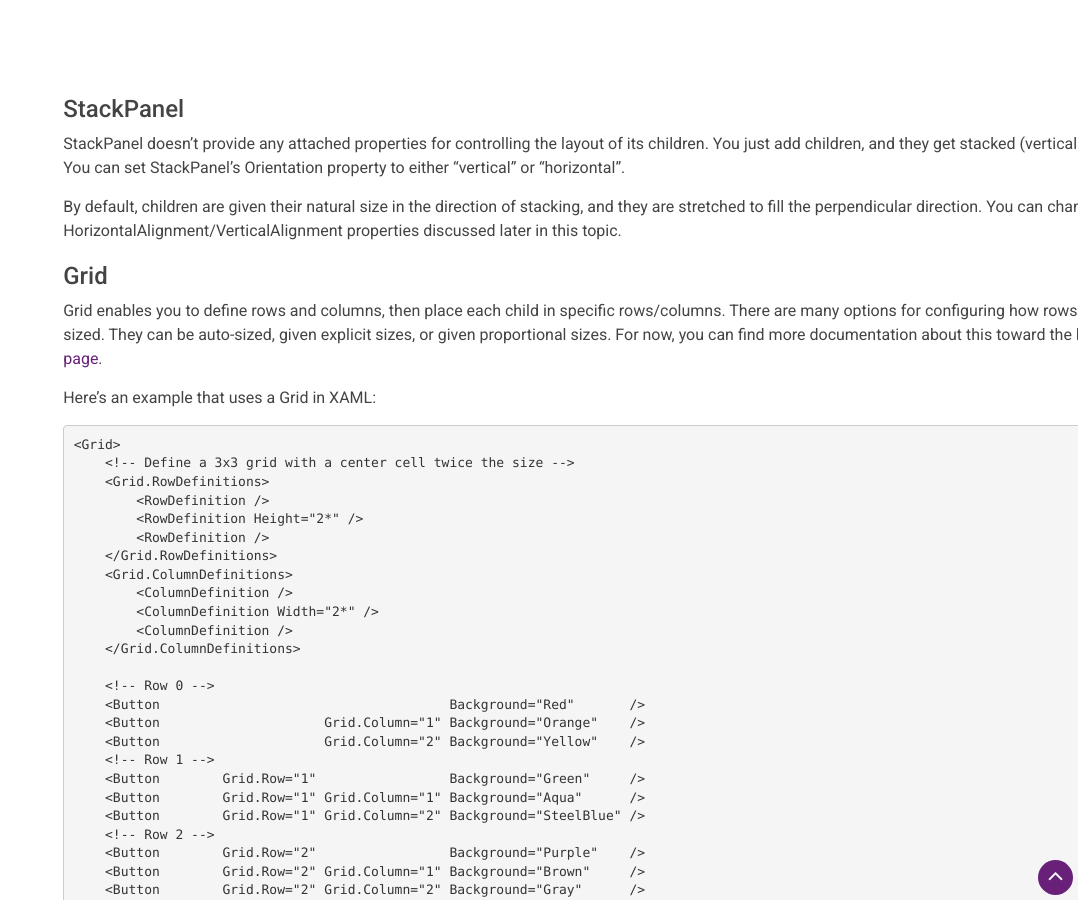
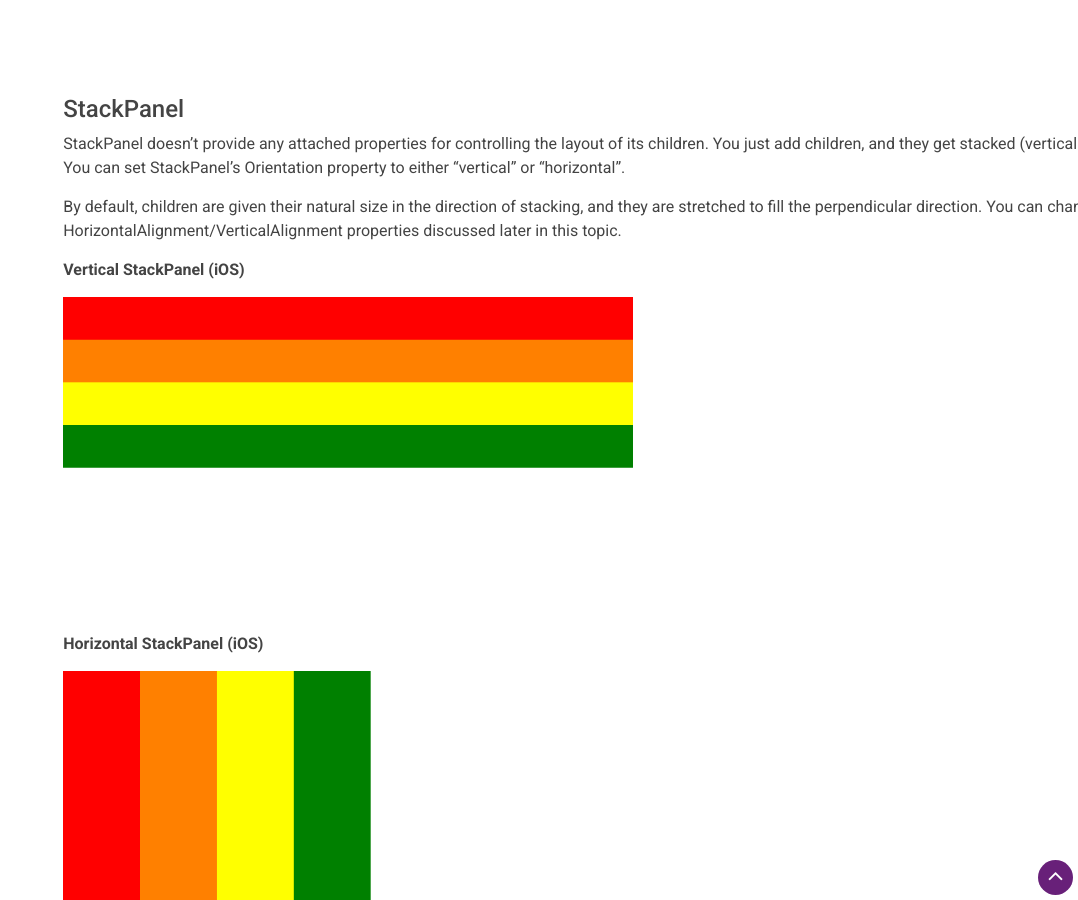
Before and after one commit to microsoft/ace, a Jekyll site: the page built from docs/td_layout.md, in a window 1280 px wide and 900 px high, scrolled down 1716 px. Shown: the whole window, without its empty margins (202-1280 px from the left). Built offline with Jekyll 4.4.1, drawn with Linux system fonts in a browser that asks for light colours.

Commit message:
StackPanel images

```diff
--- a/docs/td_layout.md
+++ b/docs/td_layout.md
@@ -88,6 +88,14 @@ stacked (vertically by default). You can set StackPanel's Orientation property t
 
 By default, children are given their natural size in the direction of stacking, and they are stretched to fill the perpendicular direction.
 You can change this with the HorizontalAlignment/VerticalAlignment properties discussed later in this topic.
+
+**Vertical StackPanel (iOS)**
+
+<img width="50%" src="/ace/assets/images/docs/layout/stackpanel-vertical-ios.png"/>
+
+**Horizontal StackPanel (iOS)**
+
+<img width="50%" src="/ace/assets/images/docs/layout/stackpanel-horizontal-ios.png"/>
 
 ### Grid
 Grid enables you to define rows and columns, then place each child in specific rows/columns. There are many options
```
Also changed, not shown: assets/images/docs/layout/stackpanel-horizontal-ios.png (added), assets/images/docs/layout/stackpanel-vertical-ios.png (added).
